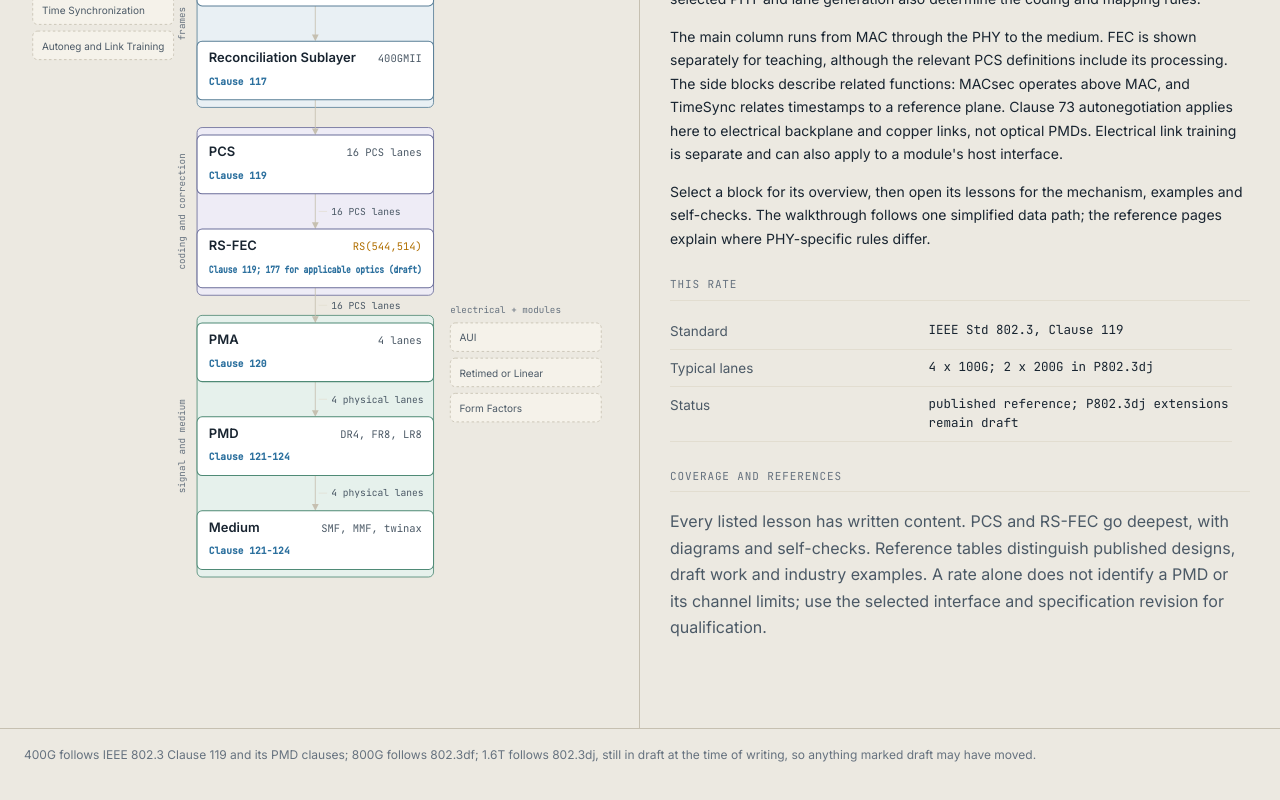
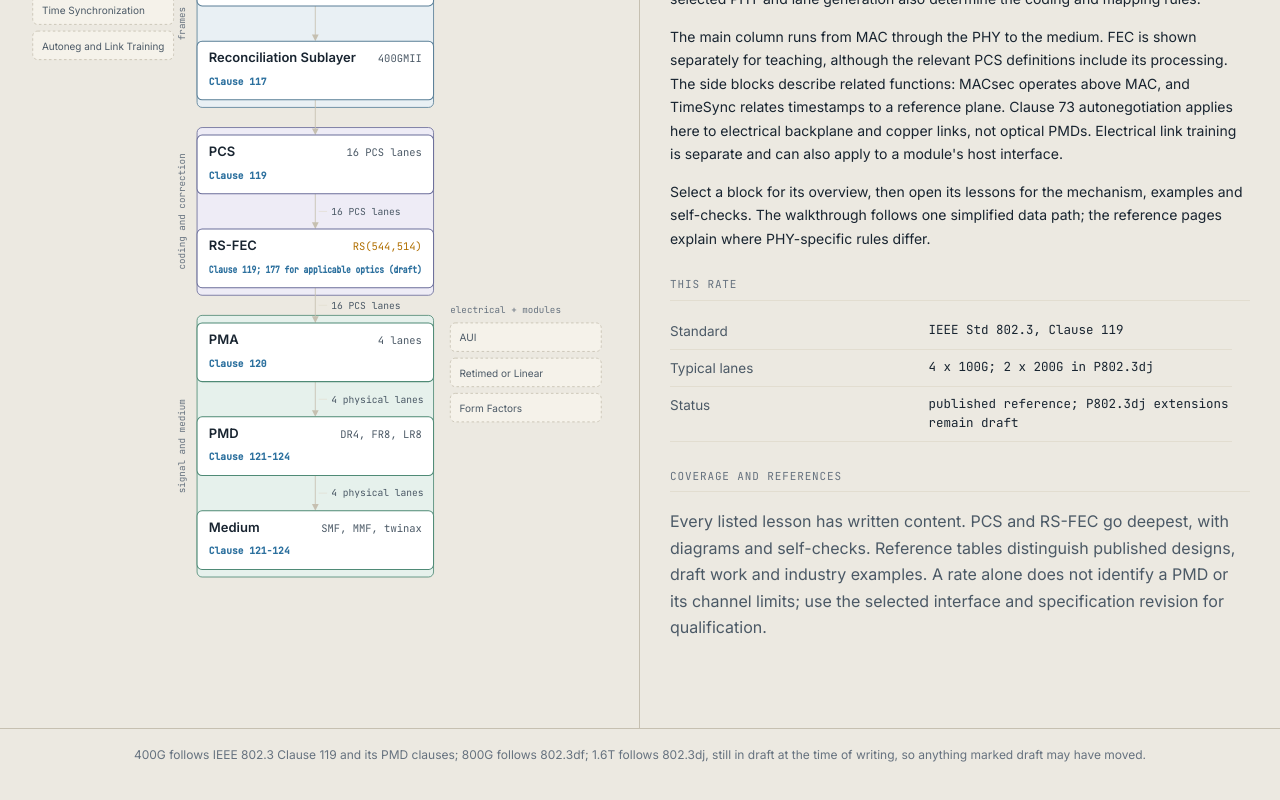
Before and after one commit to miishat/ethernet-onboarding, a React (Vite) app: page / in a window 1280 px wide. Shown: the part 230-1030 px from the top of the page. Built offline with nearby package versions, Linux system fonts and the light colour scheme.

Commit message:
Center homepage footer note

```diff
--- a/src/App.tsx
+++ b/src/App.tsx
@@ -130,6 +130,7 @@ export default function App() {
   });
 
   const isTop = path.length === 1;
+  const isHome = navigation.view === "stack" && path.length === 0;
   const panelKey = isFrame ? "step" : path.join("/") || "root";
 
   const walkthrough = (
@@ -238,7 +239,7 @@ export default function App() {
         />
       ) : isFrame ? walkthrough : stack}
 
-      <footer className={"footer" + (isFrame ? " footer--step" : "")}>
+      <footer className={"footer" + (isFrame ? " footer--step" : isHome ? " footer--home" : "")}>
         <div className="footer__inner">
           400G follows IEEE 802.3 Clause 119 and its PMD clauses; 800G follows 802.3df; 1.6T follows 802.3dj, still in draft at the
           time of writing, so anything marked draft may have moved.
--- a/src/styles/global.css
+++ b/src/styles/global.css
@@ -1313,6 +1313,7 @@ svg g[role="button"]:focus-visible rect {
   margin: 0 auto;
   padding: 0 24px;
 }
+.footer--home .footer__inner { text-align: center; }
 .footer--step .footer__inner {
   max-width: 1200px;
   padding: 0 26px 0 clamp(26px, calc(50vw - 494px), 106px);
```
